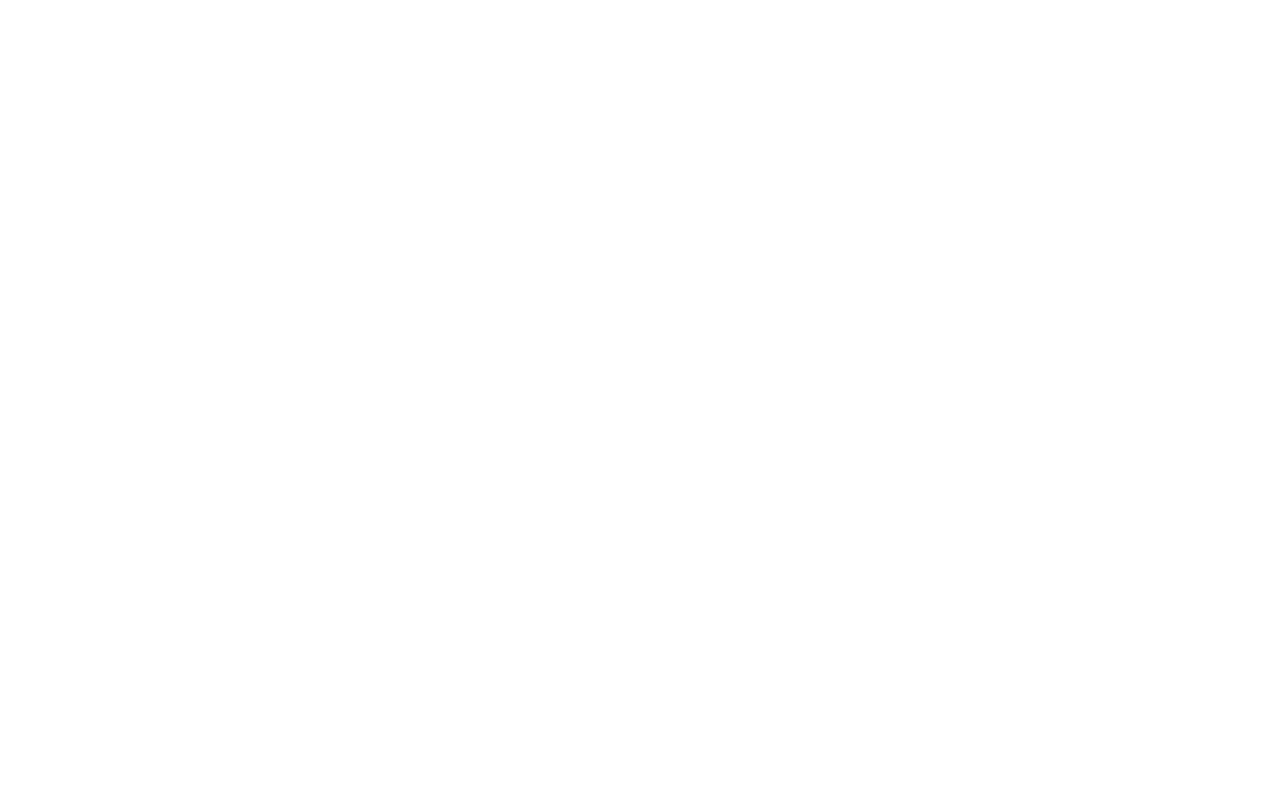
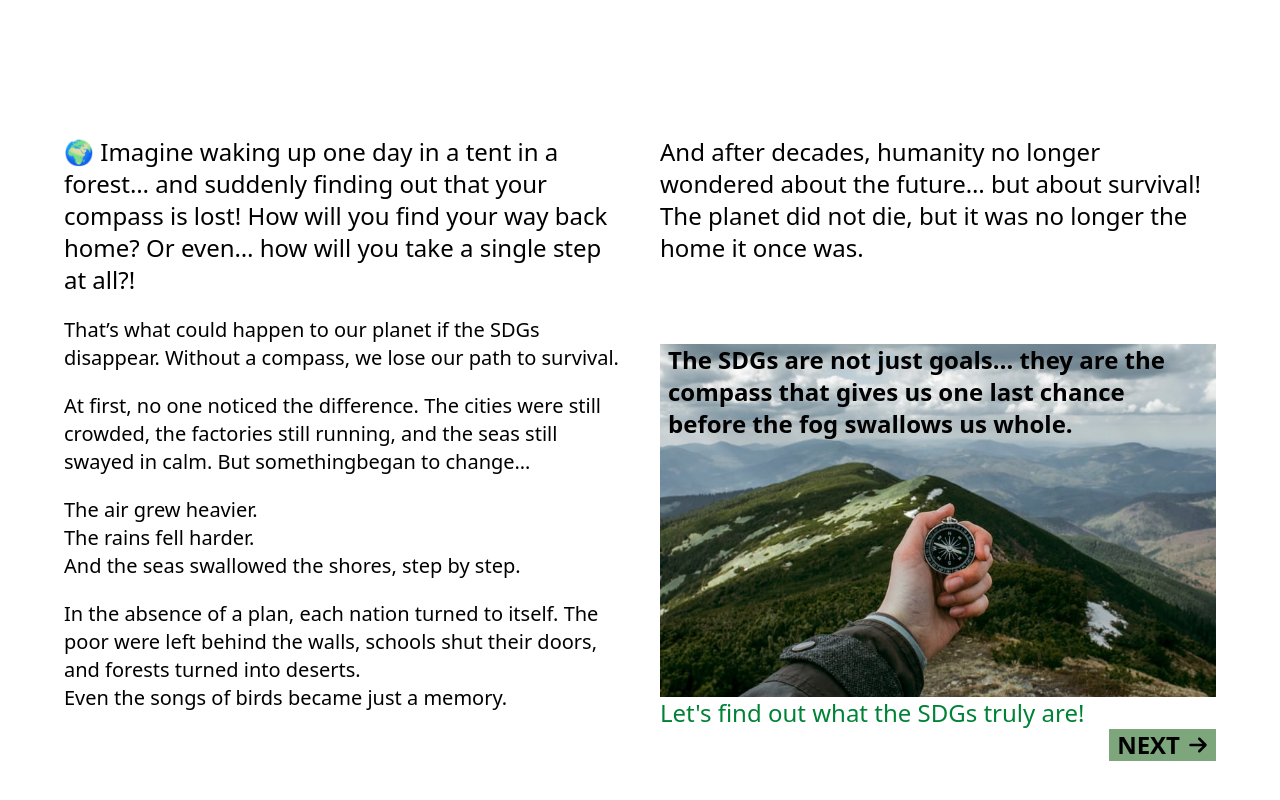
Before and after one commit to Kemet-Cosmos/SDGs-Class, a Next.js app: page / in a window 1280 px wide. Shown: the part 664-1464 px from the top of the page. Before the commit the page ends 800 px from the top, so only its background shows below. Built offline with nearby package versions, Linux system fonts and the light colour scheme.

Commit message:
added new section to home page

```diff
--- a/src/app/page.tsx
+++ b/src/app/page.tsx
@@ -1,11 +1,11 @@
-import Hero from "@/components/Hero"
-
+import Hero from "@/components/Hero";
+import Imagine from "@/components/Imagine";
 
 export default function Home() {
   return (
     <main className="space-y-20 lg:space-y-0">
-        <Hero/>
-
+      <Hero />
+      <Imagine />
     </main>
   );
 }
--- /dev/null
+++ b/src/components/Imagine.tsx
@@ -0,0 +1,86 @@
+"use client";
+import Image from "next/image";
+import Link from "next/link";
+import React from "react";
+import { motion } from "framer-motion";
+import { FaArrowRight } from "react-icons/fa6";
+import { ViewPort, FadeLeft, FadeRight, FadeUp } from "@/Animation";
+
+const MotionImage = motion(Image);
+const MotionLink = motion(Link);
+
+const Imagine = () => {
+  return (
+    <section className="flex flex-col lg:flex-row justify-center gap-10">
+      <div className="text-xl w-full lg:w-2/4 space-y-5">
+        <motion.div
+          {...ViewPort}
+          {...FadeLeft}
+          className="text-2xl font-medium"
+        >
+          🌍 Imagine waking up one day in a tent in a forest… and suddenly
+          finding out that your compass is lost! How will you find your way back
+          home? Or even… how will you take a single step at all?!
+        </motion.div>
+        <motion.div {...ViewPort} {...FadeLeft}>
+          That’s what could happen to our planet if the SDGs disappear. Without
+          a compass, we lose our path to survival.
+        </motion.div>
+        <motion.div {...ViewPort} {...FadeLeft}>
+          At first, no one noticed the difference. The cities were still
+          crowded, the factories still running, and the seas still swayed in
+          calm. But something
+          <Link href="/lesson">began to change…</Link>
+        </motion.div>
+        <motion.div {...ViewPort} {...FadeLeft}>
+          The air grew heavier. <br />
+          The rains fell harder. <br />
+          And the seas swallowed the shores, step by step.
+        </motion.div>
+        <motion.div {...ViewPort} {...FadeLeft}>
+          {" "}
+          In the absence of a plan, each nation turned to itself. The poor were
+          left behind the walls, schools shut their doors, and forests turned
+          into deserts. <br />
+          Even the songs of birds became just a memory.
+        </motion.div>
+      </div>
+      <div className="text-2xl w-full lg:w-2/4">
+        <motion.div {...FadeRight} {...ViewPort} className="mb-20">
+          And after decades, humanity no longer wondered about the future… but
+          about survival! The planet did not die, but it was no longer the home
+          it once was.
+        </motion.div>
+
+        <motion.div {...FadeRight} {...ViewPort} className="relative">
+          <p className="absolute top-0 left-0 px-2 font-semibold">
+            The SDGs are not just goals… they are the compass that gives us one
+            last chance before the fog swallows us whole.
+          </p>
+          <MotionImage
+            src="/Watch.jpg"
+            alt="Image"
+            width={1000}
+            height={1000}
+          />
+        </motion.div>
+        <motion.div {...FadeUp} {...ViewPort} className="text-green-700">
+          Let's find out what the SDGs truly are!
+        </motion.div>
+        <MotionLink
+          {...FadeRight}
+          {...ViewPort}
+          whileHover={{ translateX: 5, scale: 1.05 }}
+          whileTap={{ scale: 1 }}
+          href="/about"
+          className="font-bold text-2xl bg-Green-1 px-2 w-fit flex items-center gap-2 ml-auto"
+        >
+          {" "}
+          NEXT <FaArrowRight size={20} />{" "}
+        </MotionLink>
+      </div>
+    </section>
+  );
+};
+
+export default Imagine;
```
Also changed, not shown: public/Watch.jpg (added).
